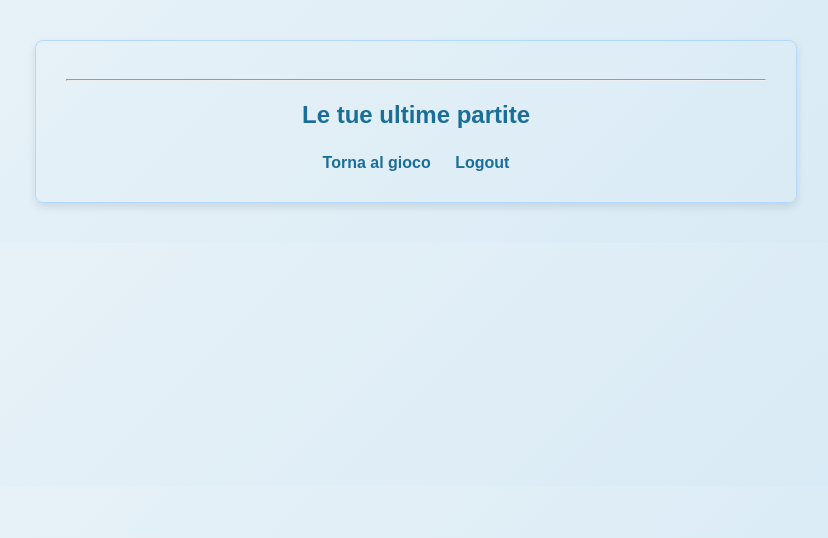
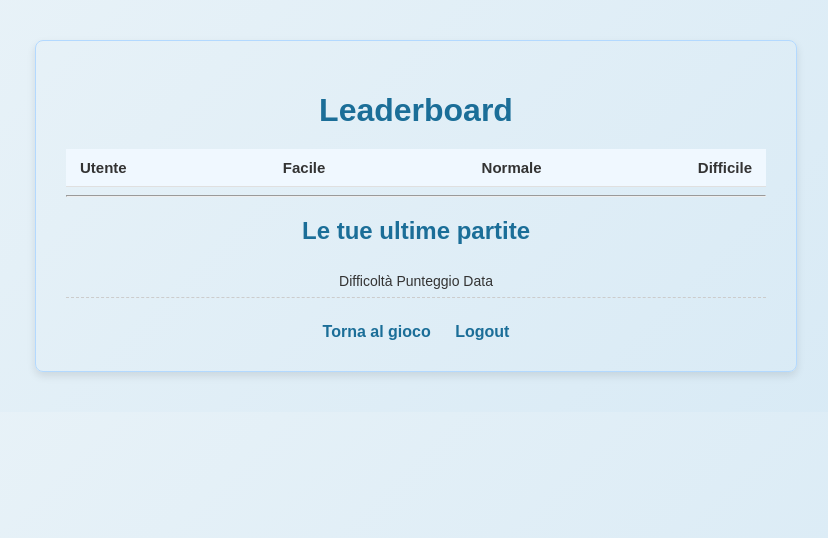
Before and after one commit to danielemoschini/pweb, a PHP site: page /php/pages/leaderboard.php in a window 1280 px wide. Shown: the top 538 px of the page, without its empty margins (224-1052 px from the left). Run offline with PHP 8.4, Linux system fonts and the light colour scheme; the visitor is signed in with stand-in values (Sample User, id 1); data that the repository does not hold is empty.

Commit message:
Update leaderboard.php

```diff
--- a/php/pages/leaderboard.php
+++ b/php/pages/leaderboard.php
@@ -1,28 +1,46 @@
 <?php
 require '../handlers/session.php';
 
+//LEADERBOARD GLOBALE (max score per difficoltà)
 $stmt = $pdo->query(
-    "SELECT username, MAX(score) AS best_score
+    "SELECT
+        username,
+        MAX(CASE WHEN difficulty = 'Facile' THEN score ELSE NULL END) AS max_facile,
+        MAX(CASE WHEN difficulty = 'Normale' THEN score ELSE NULL END) AS max_normale,
+        MAX(CASE WHEN difficulty = 'Difficile' THEN score ELSE NULL END) AS max_difficile
     FROM scores
     JOIN users ON users.id = scores.user_id
-    GROUP BY user_id
-    ORDER BY best_score DESC"
+    GROUP BY users.id, username
+    ORDER BY max_difficile DESC, max_normale DESC, max_facile DESC"
 );
 ?>
 
 <!DOCTYPE html>
-<html>
+<html lang="it">
 <head>
     <title>Leaderboard</title>
     <link rel="stylesheet" href="../../css/style.css">
     <link rel="stylesheet" href="../../css/leaderboard.css">
+    <script src="../../js/leaderboard-sort.js"></script>
 </head>
 <body class="leaderboard-container">
-    <ul class="leaderboard-list">
+
+    <h1>Leaderboard</h1>
+
+    <ul class="leaderboard-list" id="leaderboard">
+        <li class="list-header">
+            <span class="col-username">Utente</span>
+            <span class="sortable" data-col="1">Facile</span>
+            <span class="sortable" data-col="2">Normale</span>
+            <span class="sortable" data-col="3">Difficile</span>
+        </li>
+
         <?php while ($row = $stmt->fetch()) : ?>
             <li>
-                <span><?= htmlspecialchars($row['username']) ?></span>
-                <span><?= $row['best_score'] ?></span>
+                <span class="col-username"><?= htmlspecialchars($row['username']) ?></span>
+                <span><?= $row['max_facile'] !== null ? $row['max_facile'] : 'N/D' ?></span>
+                <span><?= $row['max_normale'] !== null ? $row['max_normale'] : 'N/D' ?></span>
+                <span><?= $row['max_difficile'] !== null ? $row['max_difficile'] : 'N/D' ?></span>
             </li>
         <?php endwhile; ?>
     </ul>
@@ -32,8 +50,9 @@ $stmt = $pdo->query(
     <h2> Le tue ultime partite </h2>
 
     <?php
+    //STORICO UTENTE
     $stmt = $pdo->prepare(
-      "SELECT score, played_at
+      "SELECT score, played_at, difficulty
        FROM scores
        WHERE user_id = ?
        ORDER BY played_at DESC
@@ -43,8 +62,18 @@ $stmt = $pdo->query(
     ?>
 
     <ul class="history-list">
+        <li class="list-header">
+            <span class="col-history-difficulty">Difficoltà</span>
+            <span class="col-history-score">Punteggio</span>
+            <span class="col-history-date">Data</span>
+        </li>
+
         <?php while ($row = $stmt->fetch()): ?>
-            <li><?= $row['score'] ?> punti (<?= $row['played_at'] ?>)</li>
+            <li>
+                <span class="col-history-difficulty"><?= htmlspecialchars($row['difficulty']) ?></span>
+                <span class="col-history-score"><?= $row['score'] ?> punti</span>
+                <span class="col-history-date">(<?= $row['played_at'] ?>)</span>
+            </li>
         <?php endwhile; ?>
     </ul>
 
```
